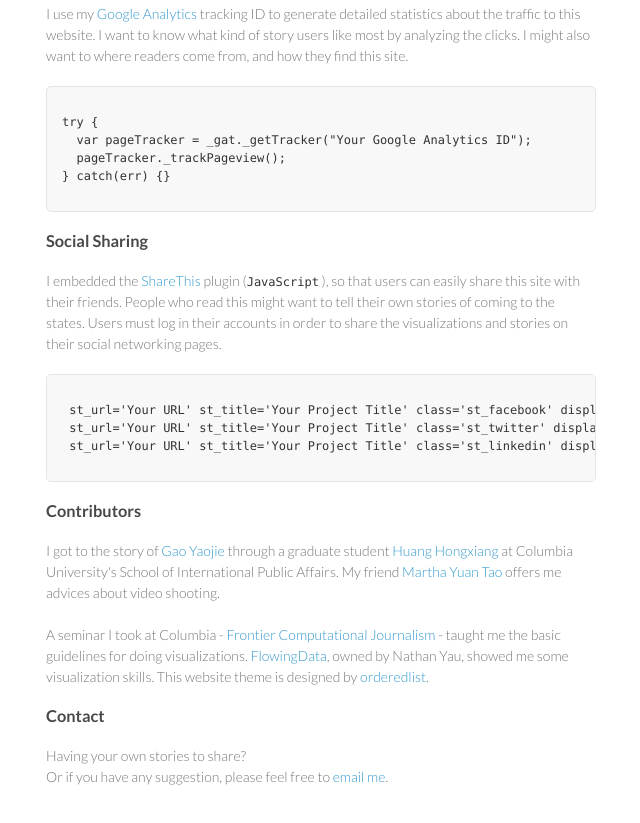
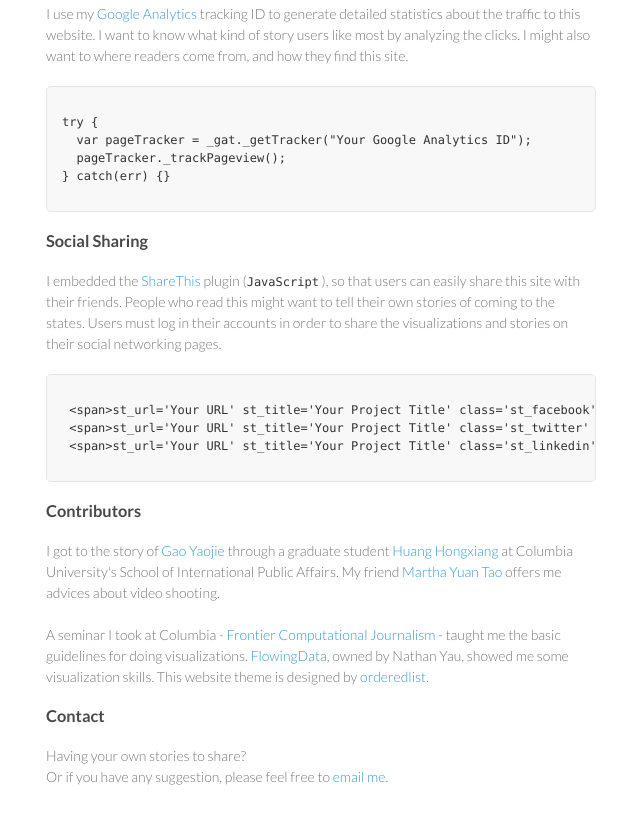
Before and after one commit to shujianbu/Master_Project_Columbia, a plain HTML site: page developer_notes.html in a window 1280 px wide. Shown: the part 1813-2636 px from the top of the page, without its empty margins (474-1114 px from the left). Drawn offline with Linux system fonts and the light colour scheme.

Commit message:
add span tag

```diff
--- a/developer_notes.html
+++ b/developer_notes.html
@@ -83,9 +83,9 @@ try {
         </p>
 
         <pre><code>
- st_url='Your URL' st_title='Your Project Title' class='st_facebook' displayText='Facebook'
- st_url='Your URL' st_title='Your Project Title' class='st_twitter' displayText='Tweet'
- st_url='Your URL' st_title='Your Project Title' class='st_linkedin' displayText='LinkedIn'
+ &lt;span&gt;st_url='Your URL' st_title='Your Project Title' class='st_facebook' displayText='Facebook'&lt;/span&gt;
+ &lt;span&gt;st_url='Your URL' st_title='Your Project Title' class='st_twitter' displayText='Tweet'&lt;/span&gt;
+ &lt;span&gt;st_url='Your URL' st_title='Your Project Title' class='st_linkedin' displayText='LinkedIn'&lt;/span&gt;
         </code></pre>
 
         <h3>Contributors</h3>
```
